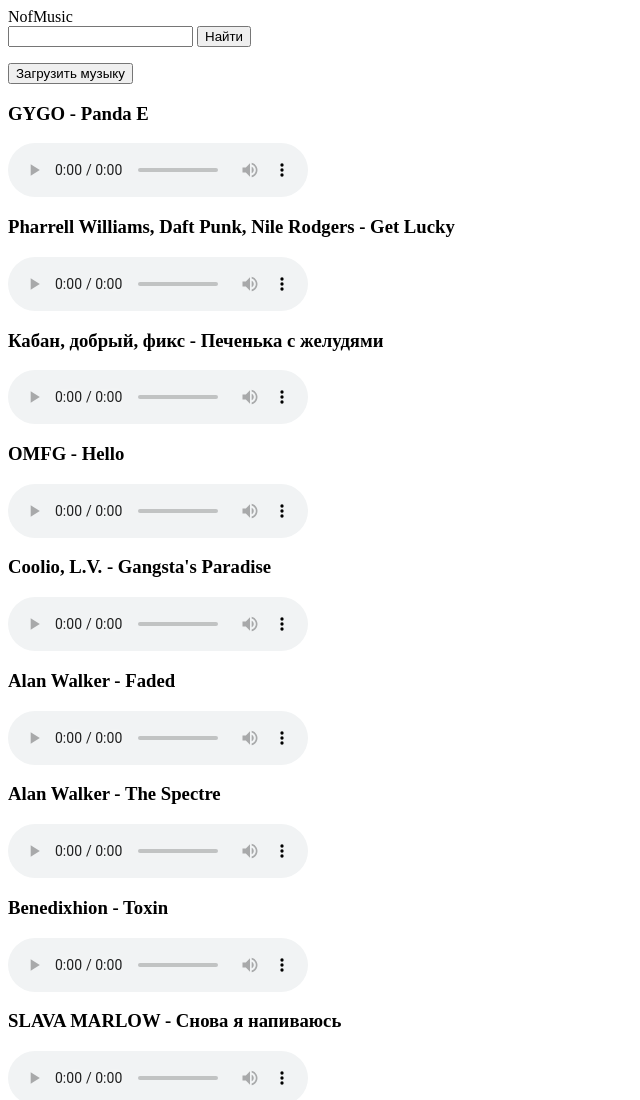
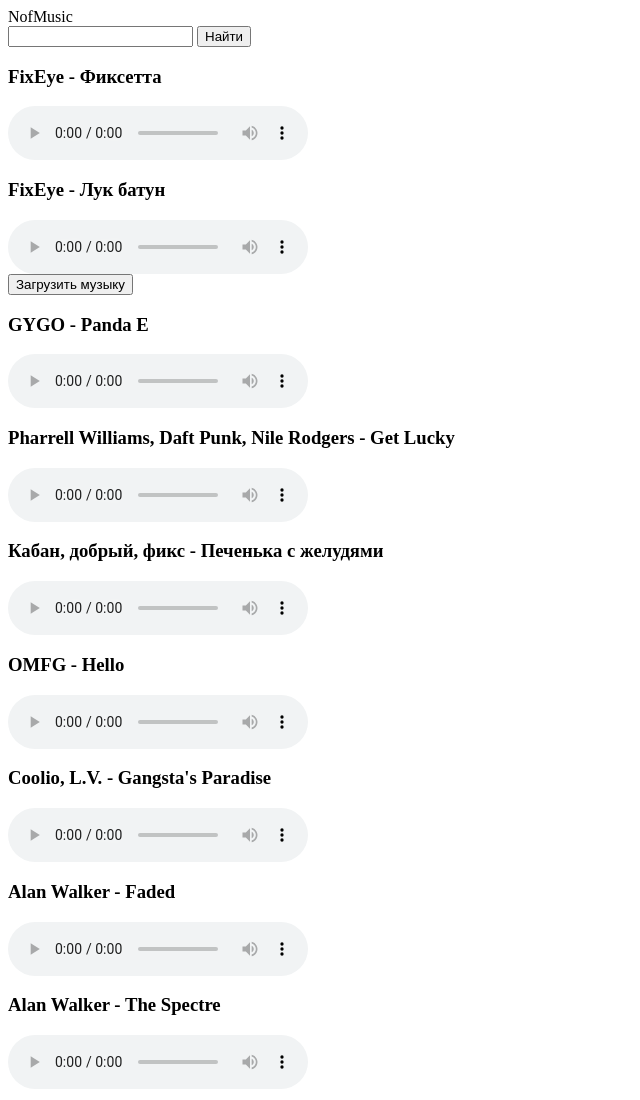
Before and after one commit to klufcor/NofMusic, a plain HTML site: page index.html in a window 1280 px wide. Shown: the top 1100 px of the page, without its empty margins (0-640 px from the left). Drawn offline with Linux system fonts and the light colour scheme.

Commit message:
Update index.html

```diff
--- a/index.html
+++ b/index.html
@@ -10,6 +10,12 @@
   <input type="search" name="text">
   <input type="submit" value="Найти">
 </form>
+
+    <h3>FixEye - Фиксетта</h3>
+    <audio src="FixEye_-_iksetta_72622485.mp3" controls></audio>
+
+    <h3>FixEye - Лук батун</h3>
+    <audio src="IKSAJJ_-_Luk_Batun_b128f0d154.mp3" controls></audio>
 
     <form action="http://noferty.tilda.ws/page31693625.html" method="get" target="_blank">
     <button type="submit">Загрузить музыку</button>
```
